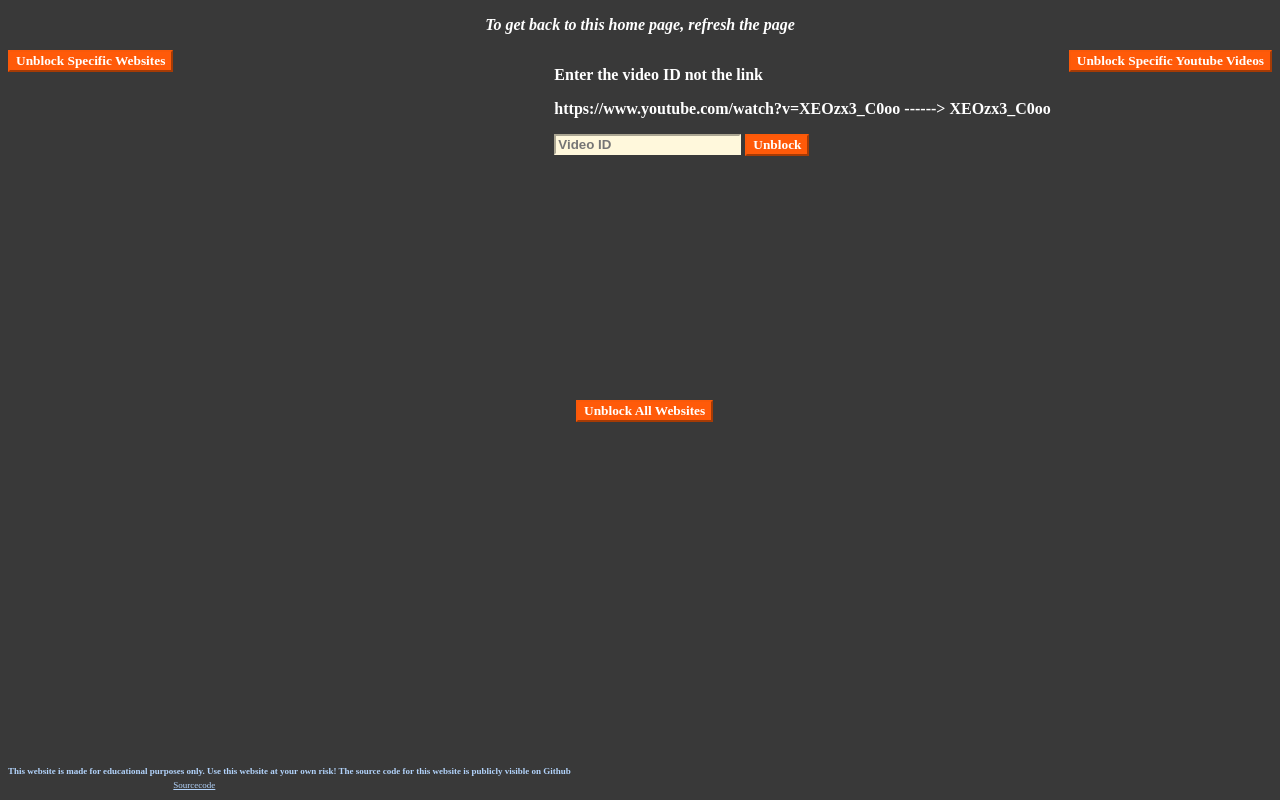
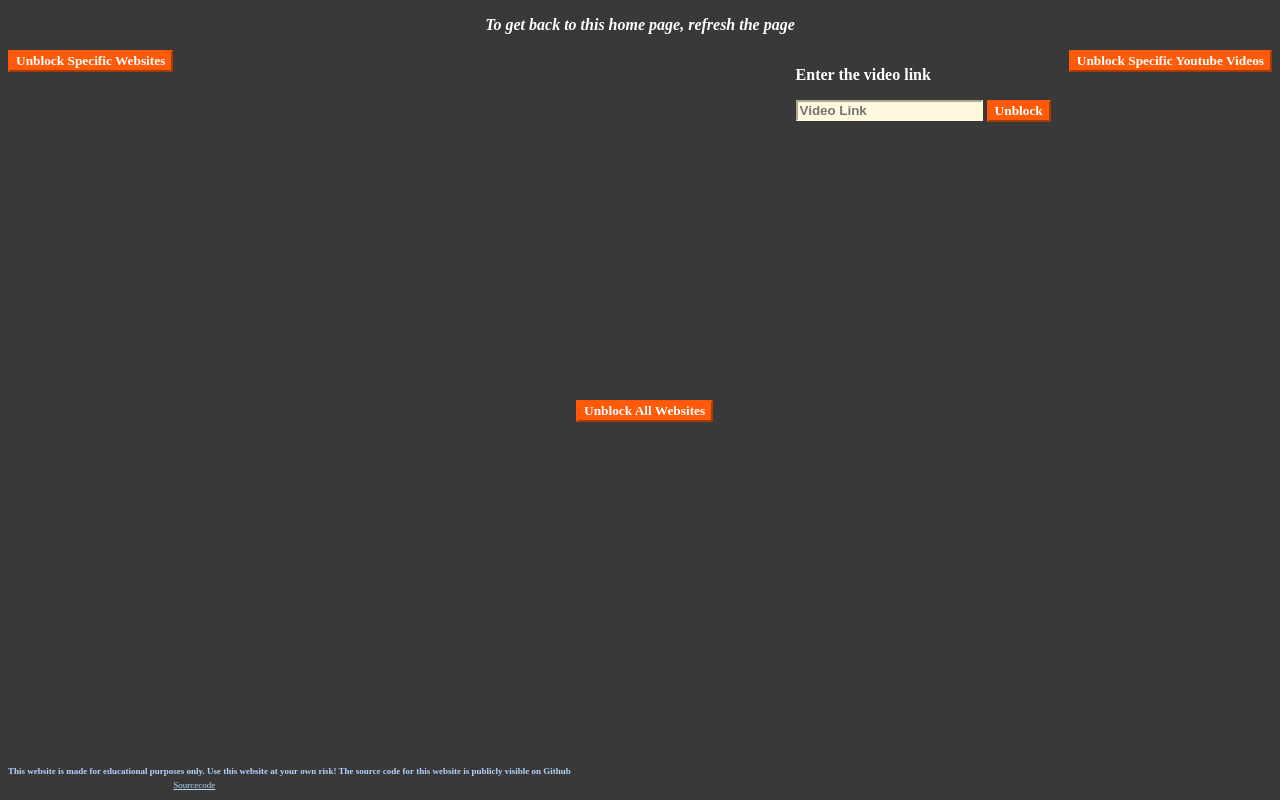
Before and after one commit to jakestrouse00/website-unblocker, a plain HTML site: page index.html in a window 1280 px wide. Both pictures are taken after a click on the button "Unblock Specific Youtube Videos". Drawn offline with Linux system fonts and the light colour scheme.

Commit message:
video unblocker fixed

```diff
--- a/index.html
+++ b/index.html
@@ -19,11 +19,10 @@
     </div>
     <button id="hey" class="collapsible">Unblock Specific Youtube Videos</button>
     <div id="hey2" class="content">
-        <p>Enter the video ID not the link</p>
-        <p>https://www.youtube.com/watch?v=XEOzx3_C0oo ------> XEOzx3_C0oo</p>
+        <p>Enter the video link</p>
 
 
-        <input type="text" name="video" id="thevideo" class="thevideo" placeholder="Video ID"/>
+        <input type="text" name="video" id="thevideo" class="thevideo" placeholder="Video Link"/>
         <input id="sg" type="submit" value="Unblock" onclick="uvideo()"/>
     </div>
 <input id="st" type="submit" value="Unblock All Websites" onclick="uwebsite()"/>
```
